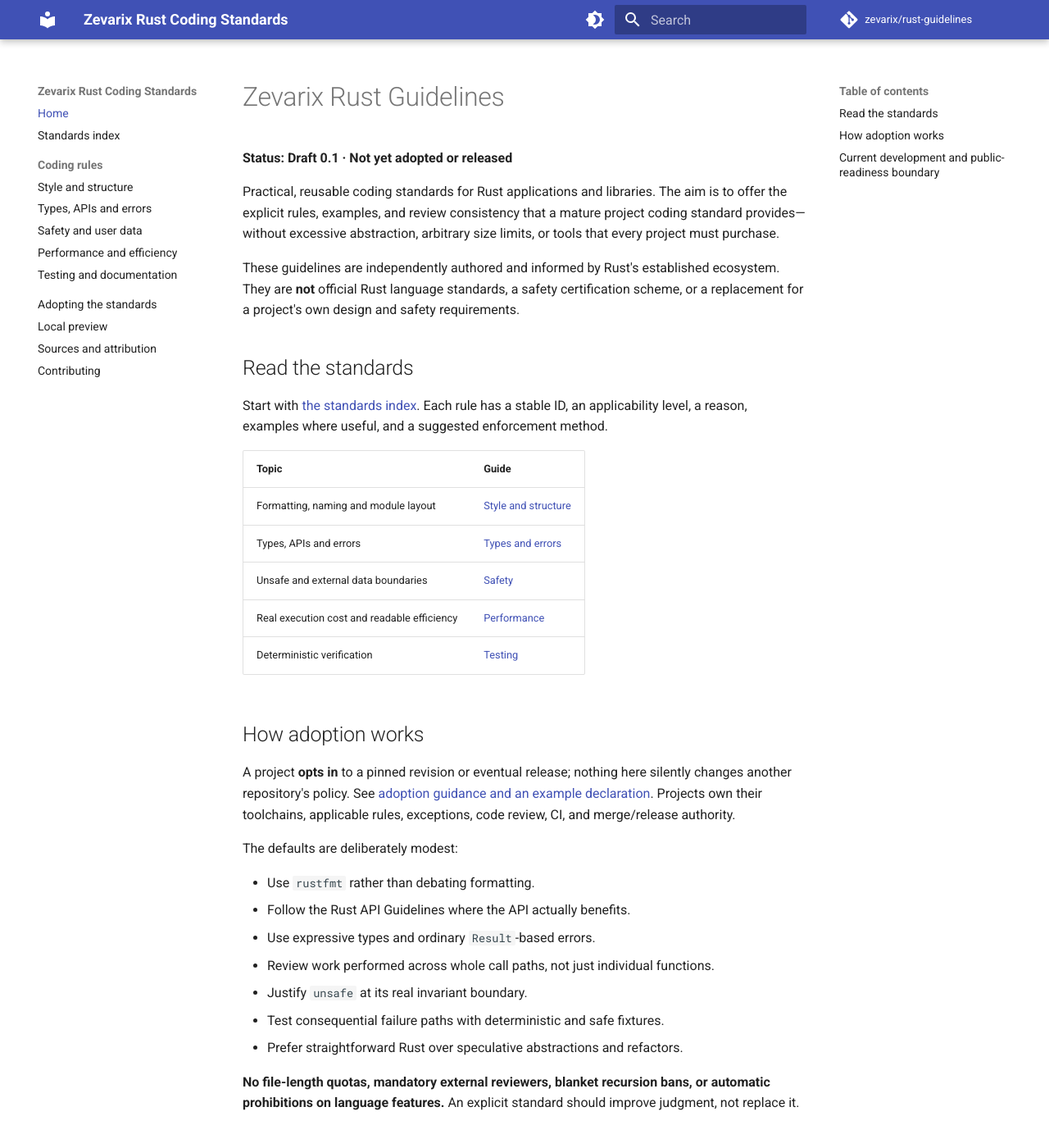
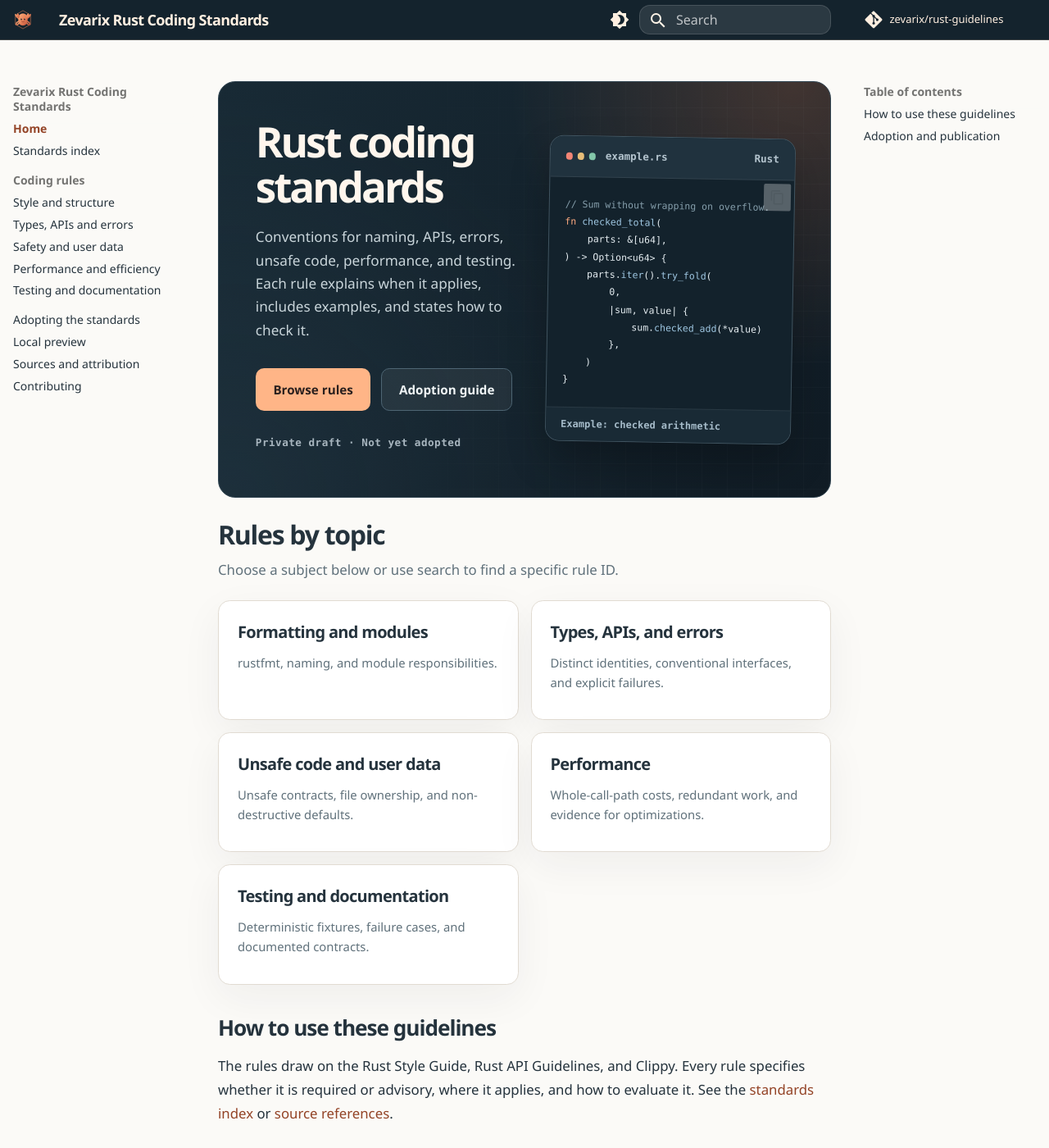
Before and after one commit to zevarix/rust-coding-standards, an MkDocs documentation site: the page built from docs/index.md, in a window 1280 px wide and 1400 px high. Shown: the whole window at 82% size. Built offline with MkDocs 1.6.1 and Material for MkDocs 9.7.7, drawn with Linux system fonts in a browser that asks for light colours; comment, search, counter and statistics services are not loaded; some of the changed text lies outside the part shown.

Commit message:
Theme guidelines with original crab mark and plain navigation (#1)

```diff
--- a/docs/index.md
+++ b/docs/index.md
@@ -1,43 +1,70 @@
-# Zevarix Rust Guidelines
+<!-- Private local documentation theme. Links and headings work without JavaScript. -->
 
-**Status: Draft 0.1 · Not yet adopted or released**
+<div class="forge-home">
+  <section class="forge-hero" aria-labelledby="forge-hero-title">
+    <div class="forge-hero__copy">
+      <h1 id="forge-hero-title">Rust coding standards</h1>
+      <p class="forge-hero__lead">Conventions for naming, APIs, errors, unsafe code, performance, and testing. Each rule explains when it applies, includes examples, and states how to check it.</p>
+      <div class="forge-actions">
+        <a class="forge-button forge-button--accent" href="standards/">Browse rules</a>
+        <a class="forge-button forge-button--quiet" href="adoption/">Adoption guide</a>
+      </div>
+      <p class="forge-hero__foot">Private draft · Not yet adopted</p>
+    </div>
+    <div class="forge-window" aria-label="Example Rust function using checked arithmetic">
+      <div class="forge-window__bar">
+        <span class="forge-window__file"><span class="forge-lights" aria-hidden="true"><b></b><b></b><b></b></span> example.rs</span>
+        <span>Rust</span>
+      </div>
+      <pre><code><span class="forge-comment">// Sum without wrapping on overflow.</span>
+<span class="forge-keyword">fn</span> <span class="forge-function">checked_total</span>(
+    parts: &amp;[u64],
+) -&gt; Option&lt;u64&gt; {
+    parts.<span class="forge-function">iter</span>().<span class="forge-function">try_fold</span>(
+        0,
+        |sum, value| {
+            sum.<span class="forge-function">checked_add</span>(*value)
+        },
+    )
+}</code></pre>
+      <div class="forge-window__foot">Example: checked arithmetic</div>
+    </div>
+  </section>
 
-Practical, reusable coding standards for Rust applications and libraries. The aim is to offer the explicit rules, examples, and review consistency that a mature project coding standard provides—without excessive abstraction, arbitrary size limits, or tools that every project must purchase.
+  <section class="forge-intro" aria-labelledby="explore-by-topic">
+    <h2 id="explore-by-topic">Rules by topic</h2>
+    <p>Choose a subject below or use search to find a specific rule ID.</p>
+  </section>
+  <div class="forge-grid">
+    <a class="forge-card" href="rules/style-and-structure/">
+      <span class="forge-card__title">Formatting and modules</span>
+      <span class="forge-card__description">rustfmt, naming, and module responsibilities.</span>
+    </a>
+    <a class="forge-card" href="rules/types-and-errors/">
+      <span class="forge-card__title">Types, APIs, and errors</span>
+      <span class="forge-card__description">Distinct identities, conventional interfaces, and explicit failures.</span>
+    </a>
+    <a class="forge-card" href="rules/safety/">
+      <span class="forge-card__title">Unsafe code and user data</span>
+      <span class="forge-card__description">Unsafe contracts, file ownership, and non-destructive defaults.</span>
+    </a>
+    <a class="forge-card" href="rules/performance/">
+      <span class="forge-card__title">Performance</span>
+      <span class="forge-card__description">Whole-call-path costs, redundant work, and evidence for optimizations.</span>
+    </a>
+    <a class="forge-card" href="rules/testing/">
+      <span class="forge-card__title">Testing and documentation</span>
+      <span class="forge-card__description">Deterministic fixtures, failure cases, and documented contracts.</span>
+    </a>
+  </div>
+</div>
 
-These guidelines are independently authored and informed by Rust's established ecosystem. They are **not** official Rust language standards, a safety certification scheme, or a replacement for a project's own design and safety requirements.
+## How to use these guidelines
 
-## Read the standards
+The rules draw on the Rust Style Guide, Rust API Guidelines, and Clippy. Every rule specifies whether it is required or advisory, where it applies, and how to evaluate it. See the [standards index](standards.md) or [source references](sources.md).
 
-Start with [the standards index](standards.md). Each rule has a stable ID, an applicability level, a reason, examples where useful, and a suggested enforcement method.
+## Adoption and publication
 
-| Topic | Guide |
-| --- | --- |
-| Formatting, naming and module layout | [Style and structure](rules/style-and-structure.md) |
-| Types, APIs and errors | [Types and errors](rules/types-and-errors.md) |
-| Unsafe and external data boundaries | [Safety](rules/safety.md) |
-| Real execution cost and readable efficiency | [Performance](rules/performance.md) |
-| Deterministic verification | [Testing](rules/testing.md) |
+Projects opt into a reviewed version and retain their own architecture, exceptions, testing, and merge authority. See [adoption](adoption.md) and [contributing](contributing.md).
 
-## How adoption works
-
-A project **opts in** to a pinned revision or eventual release; nothing here silently changes another repository's policy. See [adoption guidance and an example declaration](adoption.md). Projects own their toolchains, applicable rules, exceptions, code review, CI, and merge/release authority.
-
-The defaults are deliberately modest:
-
-- Use `rustfmt` rather than debating formatting.
-- Follow the Rust API Guidelines where the API actually benefits.
-- Use expressive types and ordinary `Result`-based errors.
-- Review work performed across whole call paths, not just individual functions.
-- Justify `unsafe` at its real invariant boundary.
-- Test consequential failure paths with deterministic and safe fixtures.
-- Prefer straightforward Rust over speculative abstractions and refactors.
-
-**No file-length quotas, mandatory external reviewers, blanket recursion bans, or automatic prohibitions on language features.** An explicit standard should improve judgment, not replace it.
-
-## Current development and public-readiness boundary
-
-This repository began as a **private draft**. Visibility remains owner-controlled: **do not make it public without a separate explicit decision**.
-
-Before any public release, review every example and reference for attribution and redistribution rights, decide an explicit license for the original documentation, remove any private material, and approve the first published version. No license or release is claimed yet.
-
-References and their roles are listed in [SOURCES.md](sources.md). Proposed improvements are welcome as evidence-backed pull requests; see [CONTRIBUTING.md](contributing.md).
+The repository remains **private**. Licensing, public visibility, and deployment require separate owner approval. The crab-inspired mark is original artwork, not official Rust branding.
--- /dev/null
+++ b/docs/stylesheets/forge.css
@@ -0,0 +1,283 @@
+/* FORGE: Zevarix Rust Guidelines' original crab-inspired visual language.
+ * This is a small, local Zensical / Material CSS layer, not a template fork.
+ * Preserve all original navigation, search, palette, anchors, and semantics. */
+
+:root {
+  --md-text-font: "Segoe UI Variable", "Segoe UI", system-ui, -apple-system, sans-serif;
+  --md-code-font: "Cascadia Code", "SFMono-Regular", Consolas, "Liberation Mono", monospace;
+  --forge-navy: #14232d;
+  --forge-coral: #dc7952;
+  --forge-cream: #ffefe0;
+}
+
+[data-md-color-scheme="default"] {
+  --md-primary-fg-color: #14232d;
+  --md-primary-fg-color--light: #28404e;
+  --md-primary-fg-color--dark: #0d1921;
+  --md-primary-bg-color: #fff5e8;
+  --md-accent-fg-color: #9a452a;
+  --md-typeset-a-color: #934326;
+  --md-default-bg-color: #fbfaf7;
+  --md-default-fg-color: #25333d;
+  --md-code-bg-color: #f2ede7;
+  --md-code-fg-color: #25333d;
+  --forge-surface: #ffffff;
+  --forge-muted: #60717b;
+  --forge-soft: #f3f0e9;
+  --forge-border: #e1dbd2;
+  --forge-link: #984527;
+  --forge-card-shadow: 0 16px 50px rgba(29, 39, 47, .055);
+}
+
+[data-md-color-scheme="slate"] {
+  --md-primary-fg-color: #14232d;
+  --md-primary-fg-color--light: #28404e;
+  --md-primary-fg-color--dark: #0d1921;
+  --md-primary-bg-color: #fff5e8;
+  --md-accent-fg-color: #ffa77c;
+  --md-typeset-a-color: #ffb58e;
+  --md-default-bg-color: #101920;
+  --md-default-fg-color: #e6ebee;
+  --md-code-bg-color: #1c2b35;
+  --md-code-fg-color: #e6ebee;
+  --forge-surface: #192730;
+  --forge-muted: #aabac4;
+  --forge-soft: #20303b;
+  --forge-border: #35454e;
+  --forge-link: #ffb18a;
+  --forge-card-shadow: 0 18px 45px rgba(0, 0, 0, .2);
+}
+
+html { scroll-padding-top: 5rem; }
+.md-header {
+  background: var(--forge-navy);
+  color: var(--forge-cream);
+  border-bottom: 1px solid rgba(255, 206, 171, .18);
+  box-shadow: none;
+}
+.md-header__title { font-weight: 760; letter-spacing: -.035em; }
+.md-logo img { width: 2rem; height: 2rem; object-fit: contain; }
+.md-grid { max-width: 78rem; }
+.md-search__form {
+  background: rgba(255,255,255,.10);
+  border: 1px solid rgba(255,255,255,.13);
+  border-radius: .65rem;
+}
+.md-search__form:hover { background: rgba(255,255,255,.15); }
+.md-nav__link--active { color: var(--forge-link); font-weight: 750; }
+.md-nav__link:hover { color: var(--forge-link); }
+.md-nav__title { font-weight: 680; }
+
+.md-typeset { font-size: .84rem; line-height: 1.72; }
+.md-typeset h1,
+.md-typeset h2,
+.md-typeset h3 {
+  font-weight: 790;
+  color: var(--md-default-fg-color);
+  letter-spacing: -.04em;
+}
+.md-typeset h1 {
+  font-size: clamp(1.8rem, 3vw, 2.35rem);
+  line-height: 1.13;
+}
+.md-typeset h2 { line-height: 1.2; margin-top: 1.85rem; }
+.md-typeset code { border-radius: .32rem; }
+.md-typeset .highlight, .md-typeset pre { border-radius: .65rem; }
+.md-typeset table:not([class]) {
+  border: 1px solid var(--forge-border);
+  border-radius: .55rem;
+  box-shadow: var(--forge-card-shadow);
+}
+.md-typeset table:not([class]) th { background: var(--forge-soft); color: var(--md-default-fg-color); }
+.md-typeset table:not([class]) tr:hover { background: var(--forge-soft); }
+.md-typeset a:not(.forge-button, .forge-card, .headerlink) { text-underline-offset: .15em; }
+.md-typeset h2[id^="zr-"] {
+  padding: 1.05rem 0 .25rem;
+  margin-top: 2.2rem;
+  border-top: 1px solid var(--forge-border);
+  scroll-margin-top: 5rem;
+}
+.md-typeset a:focus-visible, .md-nav__link:focus-visible,
+.md-header__button:focus-visible, .forge-card:focus-visible,
+.forge-button:focus-visible { outline: 3px solid #ffad7e; outline-offset: 3px; }
+
+/* The landing page has a first-class visual composition while rule pages
+ * remain plain, legible technical prose. */
+.md-typeset .forge-home { margin: 0 0 1.5rem; }
+.md-typeset .forge-hero {
+  position: relative;
+  isolation: isolate;
+  overflow: hidden;
+  display: grid;
+  grid-template-columns: minmax(0, 1.05fr) minmax(15rem, .95fr);
+  align-items: center;
+  gap: clamp(1.3rem, 3vw, 2.5rem);
+  padding: clamp(1.5rem, 3.5vw, 3.1rem);
+  border: 1px solid #304451;
+  border-radius: 1.05rem;
+  color: #eff3f5;
+  background:
+    radial-gradient(circle at 94% 0%, rgba(230, 125, 75, .22), transparent 40%),
+    radial-gradient(circle at 2% 100%, rgba(61, 92, 109, .19), transparent 55%),
+    linear-gradient(125deg, #182a35, #101b24);
+}
+.forge-hero::after {
+  content: "";
+  position: absolute;
+  pointer-events: none;
+  z-index: -1;
+  inset: 0;
+  background-image:
+    linear-gradient(rgba(255,255,255,.14) 1px, transparent 1px),
+    linear-gradient(90deg, rgba(255,255,255,.14) 1px, transparent 1px);
+  background-size: 31px 31px;
+  opacity: .16;
+  mask-image: linear-gradient(to right, transparent 10%, black 85%);
+}
+.md-typeset .forge-hero h1 {
+  margin: 0 0 1.05rem;
+  font-size: clamp(2.5rem, 4vw, 3.8rem);
+  line-height: 1.07;
+  font-weight: 820;
+  letter-spacing: -.06em;
+  color: #fff6ed;
+}
+.forge-hero h1 em { color: #ffb487; font-style: normal; }
+.md-typeset .forge-hero__lead {
+  margin: 0 0 1.6rem;
+  max-width: 29rem;
+  color: #c9d5da;
+  font-size: clamp(.86rem, 1.1vw, 1rem);
+  line-height: 1.65;
+}
+.forge-actions { display: flex; flex-wrap: wrap; gap: .65rem; }
+.md-typeset a.forge-button {
+  display: inline-flex;
+  align-items: center;
+  justify-content: center;
+  min-height: 2.6rem;
+  padding: .66rem 1.03rem;
+  border: 1px solid transparent;
+  border-radius: .51rem;
+  font: 760 .76rem/1.4 var(--md-text-font);
+  text-decoration: none;
+  transition: background .15s, transform .15s, border-color .15s;
+}
+.md-typeset a.forge-button:hover { transform: translateY(-2px); }
+.md-typeset a.forge-button--accent { background: #ffb587; color: #2b201e; }
+.md-typeset a.forge-button--accent:hover { background: #ffd1a9; color: #2b201e; }
+.md-typeset a.forge-button--quiet {
+  background: rgba(255,255,255,.06);
+  border-color: #4e6573;
+  color: #f0f5f6;
+}
+.md-typeset a.forge-button--quiet:hover { background: rgba(255,255,255,.12); color: #fff; }
+.forge-hero__foot {
+  display: flex; align-items: center; gap: .55rem;
+  margin-top: 1.5rem;
+  color: #a8b6bf;
+  letter-spacing: .04em;
+  font: 650 .63rem/1.4 var(--md-code-font);
+}
+/* Original decorative code panel; not falsely presented as a runnable demo. */
+.forge-window {
+  background: #13222c;
+  border: 1px solid #405460;
+  border-radius: .85rem;
+  overflow: hidden;
+  box-shadow: 0 24px 48px rgba(0,0,0,.24);
+  transform: rotate(1deg);
+}
+.forge-window__bar {
+  display: flex; align-items: center; justify-content: space-between; gap: 1rem;
+  padding: .75rem .95rem;
+  color: #b5c5cf;
+  background: #20323e;
+  font: 680 .63rem/1.5 var(--md-code-font);
+  border-bottom: 1px solid rgba(255,255,255,.08);
+}
+.forge-window__file { display: inline-flex; gap: .6rem; align-items: center; }
+.forge-lights { display: inline-flex; gap: .27rem; }
+.forge-lights b {
+  display: block;
+  width: .42rem; height: .42rem;
+  border-radius: 50%; background: #f38575;
+}
+.forge-lights b:nth-child(2) { background: #e7bd78; }
+.forge-lights b:nth-child(3) { background: #83c7a9; }
+.md-typeset .forge-window pre {
+  margin: 0;
+  padding: 1.15rem .95rem;
+  overflow-x: auto;
+  background: transparent;
+  border: 0;
+  border-radius: 0;
+}
+.md-typeset .forge-window pre code {
+  padding: 0;
+  background: transparent;
+  font: 550 clamp(.55rem, .9vw, .7rem)/1.85 var(--md-code-font);
+  white-space: pre;
+  color: #e5edf1;
+}
+.forge-keyword { color: #ffab80; }
+.forge-type { color: #ead49c; }
+.forge-function { color: #9fc7e2; }
+.forge-comment { color: #859eab; }
+.forge-window__foot {
+  padding: .55rem .9rem;
+  display: flex; align-items: center; justify-content: space-between; gap: .5rem;
+  color: #a6bcca; background: #192a35;
+  font: 650 .6rem/1.5 var(--md-code-font);
+  border-top: 1px solid rgba(255,255,255,.07);
+}
+.forge-window__foot strong { color: #ffb587; }
+.md-typeset .forge-intro { margin-top: 1.3rem; }
+.md-typeset .forge-intro h2 { margin: .4rem 0 0; font-size: clamp(1.5rem, 2.5vw, 2rem); }
+.md-typeset .forge-intro p { margin: .48rem 0 0; max-width: 38rem; color: var(--forge-muted); }
+.forge-grid {
+  margin: 1.1rem 0;
+  display: grid;
+  grid-template-columns: repeat(2, minmax(0,1fr));
+  gap: .75rem;
+}
+.md-typeset a.forge-card {
+  position: relative;
+  display: flex;
+  flex-direction: column;
+  min-height: 7.3rem;
+  padding: 1.05rem 1.15rem;
+  background: var(--forge-surface);
+  border: 1px solid var(--forge-border);
+  border-radius: .72rem;
+  box-shadow: var(--forge-card-shadow);
+  text-decoration: none;
+  color: var(--md-default-fg-color);
+  transition: transform .16s, border-color .16s, box-shadow .16s;
+}
+.md-typeset a.forge-card:hover {
+  transform: translateY(-3px);
+  border-color: var(--forge-coral);
+  box-shadow: 0 14px 34px rgba(129,74,51,.11);
+  color: var(--md-default-fg-color);
+}
+.forge-card__title { display: block; font-weight: 790; font-size: 1rem; letter-spacing: -.035em; }
+.forge-card__description { display: block; margin: .42rem 0 .6rem; color: var(--forge-muted); font-size: .74rem; line-height: 1.6; }
+
+@media (max-width: 72rem) {
+  .forge-hero { grid-template-columns: 1fr; }
+  .forge-window { transform: none; max-width: 34rem; }
+}
+@media (max-width: 45rem) {
+  .md-typeset .forge-hero { padding: 1.3rem; }
+  .md-typeset .forge-hero h1 { font-size: clamp(2.15rem, 9vw, 3.25rem); }
+      .forge-grid { grid-template-columns: 1fr; }
+  .forge-window__bar { font-size: .59rem; }
+  .forge-window__foot { font-size: .55rem; }
+}
+@media (prefers-reduced-motion: reduce) {
+  .md-typeset a.forge-button,
+  .md-typeset a.forge-card { transition: none; }
+  .md-typeset a.forge-button:hover,
+  .md-typeset a.forge-card:hover { transform: none; }
+}
--- a/mkdocs.yml
+++ b/mkdocs.yml
@@ -26,6 +26,9 @@ nav:
 theme:
   name: material
   variant: modern
+  logo: assets/brand/forge-crab.svg
+  favicon: assets/brand/forge-crab.svg
+  font: false
   language: en
   features:
     - navigation.sections
@@ -36,17 +39,20 @@ theme:
     - search.highlight
   palette:
     - scheme: default
-      primary: indigo
-      accent: indigo
+      primary: custom
+      accent: custom
       toggle:
         icon: material/brightness-4
         name: Switch to dark mode
     - scheme: slate
-      primary: indigo
-      accent: indigo
+      primary: custom
+      accent: custom
       toggle:
         icon: material/brightness-7
         name: Switch to light mode
+
+extra_css:
+  - stylesheets/forge.css
 
 plugins:
   - search
```
Also changed, not shown: README.md (+1 -1 lines), docs/site-preview.md (+20 -3 lines), docs/sources.md (+15 -0 lines), docs/assets/brand/forge-crab.svg (added).
